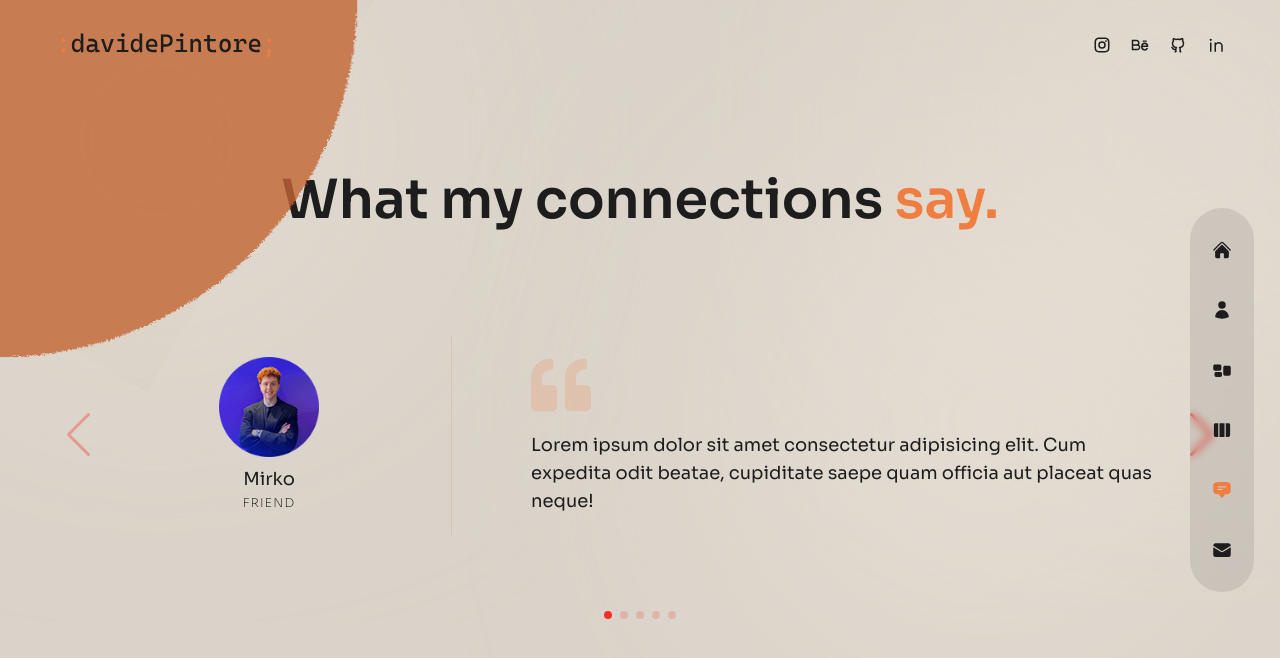
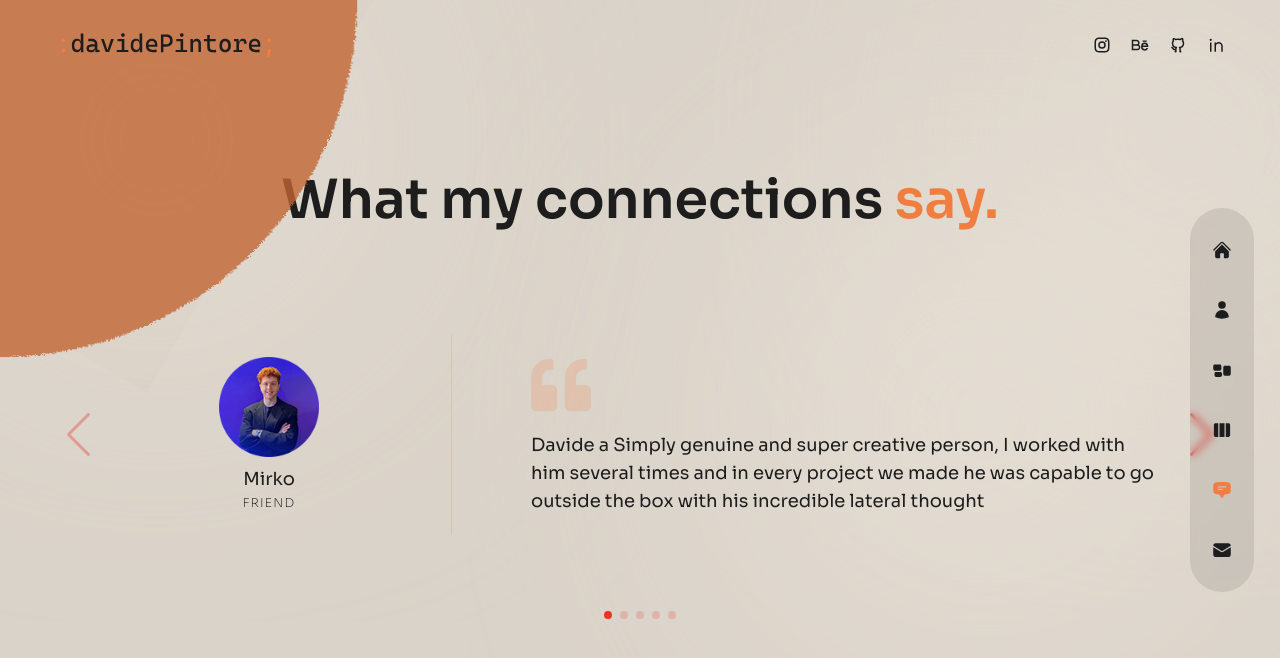
Before and after one commit to DartleDartle/Dartle-portfolio, a Next.js app: page /testimonials in a window 1280 px wide. Shown: the top 658 px of the page. Built offline with nearby package versions, Linux system fonts and the light colour scheme.

Commit message:
Trying h-screen

```diff
--- a/components/TestimonialSlider.js
+++ b/components/TestimonialSlider.js
@@ -5,21 +5,21 @@ export const testimonialSlider = [
     name: 'Mirko',
     position: 'Friend',
     message:
-      'Lorem ipsum dolor sit amet consectetur adipisicing elit. Cum expedita odit beatae, cupiditate saepe quam officia aut placeat quas neque!',
+      'Davide a Simply genuine and super creative person, I worked with him several times and in every project we made he was capable to go outside the box with his incredible lateral thought',
   },
   {
     image: '/bianca.png',
     name: 'Bianca',
     position: 'Girlfriend',
     message:
-      'Lorem ipsum dolor sit amet consectetur adipisicing elit. Cum expedita odit beatae, cupiditate saepe quam officia aut placeat quas neque!',
+      'Davide is a wonderful and attentive guy and a reliable and responsible partner. He wants his projects to always be impeccable and puts a lot of effort into everything he cares about!',
   },
   {
     image: '/claudia.png',
     name: 'Claudia',
     position: 'Sister',
     message:
-      'Lorem ipsum dolor sit amet consectetur adipisicing elit. Cum expedita odit beatae, cupiditate saepe quam officia aut placeat quas neque!',
+      'Davide is such a passionate, bright guy! From what I’ve seen, I can confidently say that he embodies the definition of a hardworking person: he is always brimming with creativity and determination!',
   },
   {
     image: '/daniele.png',
--- a/pages/about/index.js
+++ b/pages/about/index.js
@@ -91,7 +91,7 @@ const About = () => {
   const [index, setIndex] = useState(0);
   console.log(index);
   return (
-    <div className='min-h-screen pb-[30vh] h-full  bg-grey/60 py-32 text-center xl:text-left  '>
+    <div className='h-screen bg-grey/60 py-32 text-center xl:text-left  '>
       {/* avatar img */}
       <div className='container mx-auto h-full flex flex-col items-center xl:flex-row gap-x-6'>
         {/* text */}
```
